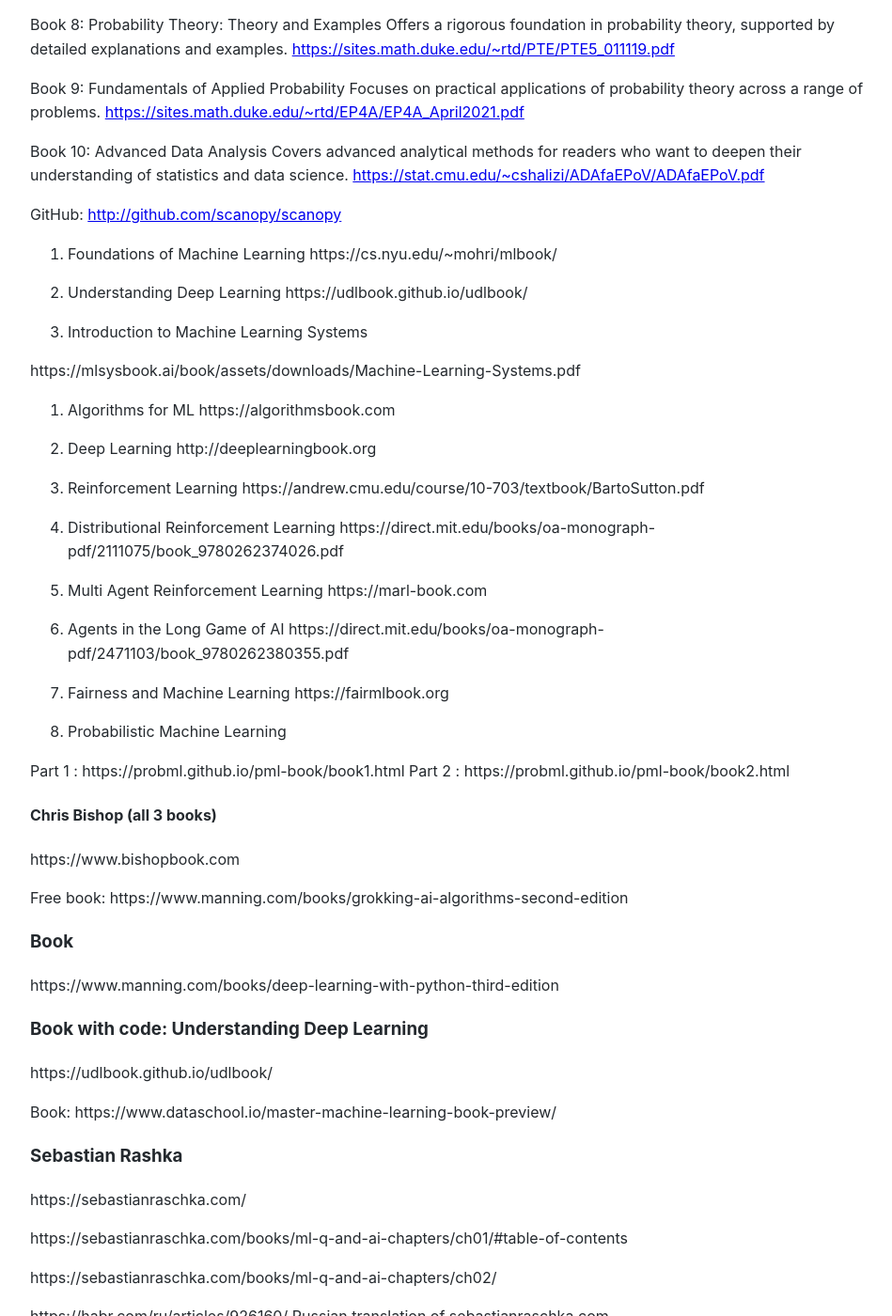
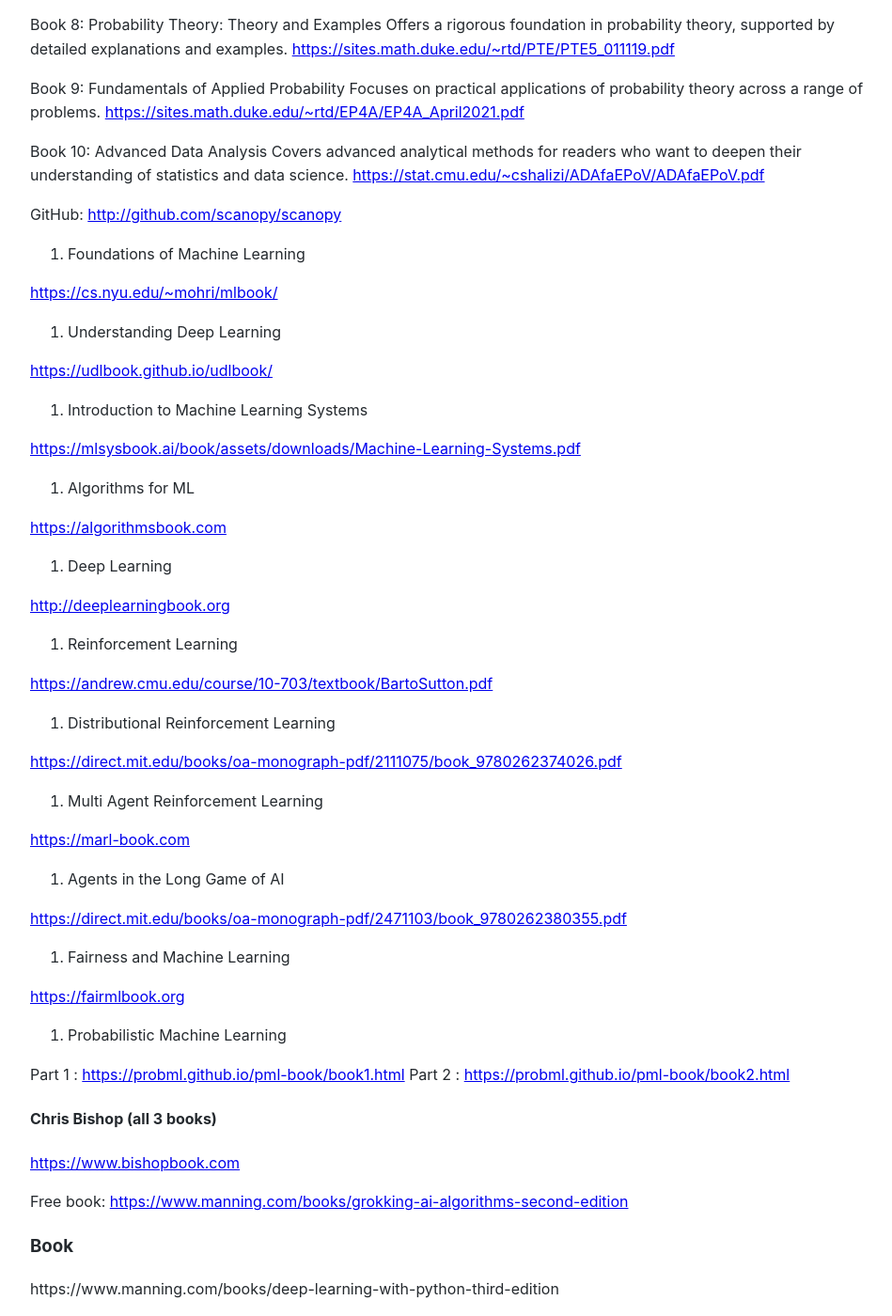
Before and after one commit to Michael-Lubinsky/michael-lubinsky.github.com, a Jekyll site: the page built from ml/ml_books.md, in a window 1280 px wide and 1400 px high, scrolled down 2685 px. Shown: the whole window at 94% size, without its empty margins (158-1107 px from the left). Built offline with Jekyll 4.4.1, drawn with Linux system fonts in a browser that asks for light colours; our own code applies the rules of GitHub Pages for plain Markdown files.

Commit message:
Update ml_books.md

```diff
--- a/ml/ml_books.md
+++ b/ml/ml_books.md
@@ -56,7 +56,7 @@
 7. Building an Agent from Scratch: http://lnkd.in/da3ANw3w
 8. Philo Agents: http://lnkd.in/dq-BfZE5
 
- https://github.com/mohamedrxo/simplegrad
+ <https://github.com/mohamedrxo/simplegrad>
 
 
 <https://www.amazon.com/dp/1836200072> LLM Engineer's Handbook: Master the art of engineering large language models from concept to production
@@ -150,49 +150,49 @@
 
 
 1. Foundations of Machine Learning
-https://cs.nyu.edu/~mohri/mlbook/
+<https://cs.nyu.edu/~mohri/mlbook/>
 
 2. Understanding Deep Learning
-https://udlbook.github.io/udlbook/
+<https://udlbook.github.io/udlbook/>
 
 3. Introduction to Machine Learning Systems
 
-https://mlsysbook.ai/book/assets/downloads/Machine-Learning-Systems.pdf
+<https://mlsysbook.ai/book/assets/downloads/Machine-Learning-Systems.pdf>
 
 
 4. Algorithms for ML
-https://algorithmsbook.com
+<https://algorithmsbook.com>
 
 5. Deep Learning
-http://deeplearningbook.org
+<http://deeplearningbook.org>
 
 6. Reinforcement Learning
-https://andrew.cmu.edu/course/10-703/textbook/BartoSutton.pdf
+<https://andrew.cmu.edu/course/10-703/textbook/BartoSutton.pdf>
 
 7. Distributional Reinforcement Learning
-https://direct.mit.edu/books/oa-monograph-pdf/2111075/book_9780262374026.pdf
+<https://direct.mit.edu/books/oa-monograph-pdf/2111075/book_9780262374026.pdf>
 
 8. Multi Agent Reinforcement Learning
-https://marl-book.com
+<https://marl-book.com>
 
 9. Agents in the Long Game of AI
-https://direct.mit.edu/books/oa-monograph-pdf/2471103/book_9780262380355.pdf
+<https://direct.mit.edu/books/oa-monograph-pdf/2471103/book_9780262380355.pdf>
 
 10. Fairness and Machine Learning
-https://fairmlbook.org
+<https://fairmlbook.org>
 
 11. Probabilistic Machine Learning
 
-  Part 1 : https://probml.github.io/pml-book/book1.html
-  Part 2 : https://probml.github.io/pml-book/book2.html
+  Part 1 : <https://probml.github.io/pml-book/book1.html>
+  Part 2 : <https://probml.github.io/pml-book/book2.html>
 
 
 #### Chris Bishop (all 3 books)
-https://www.bishopbook.com
+<https://www.bishopbook.com>
 
 
 Free book:
-https://www.manning.com/books/grokking-ai-algorithms-second-edition
+<https://www.manning.com/books/grokking-ai-algorithms-second-edition>
 
 
 
```
